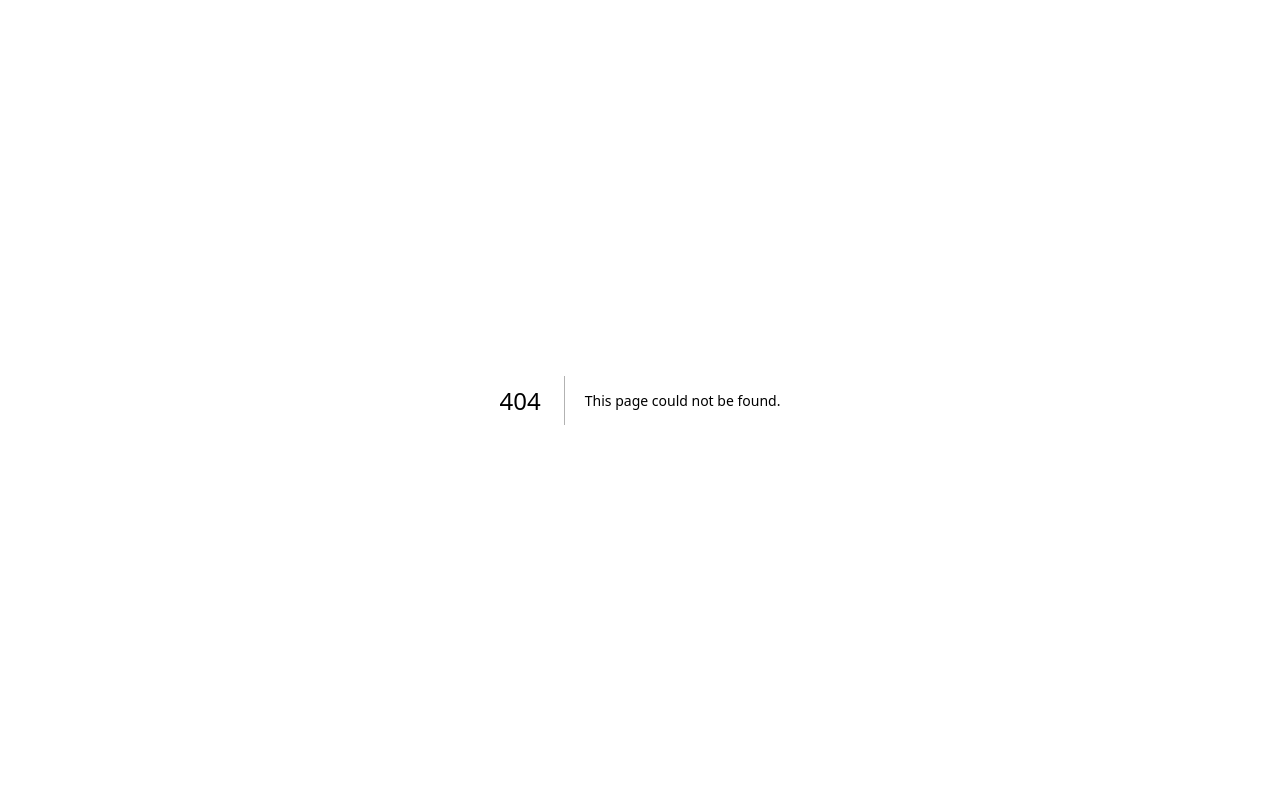
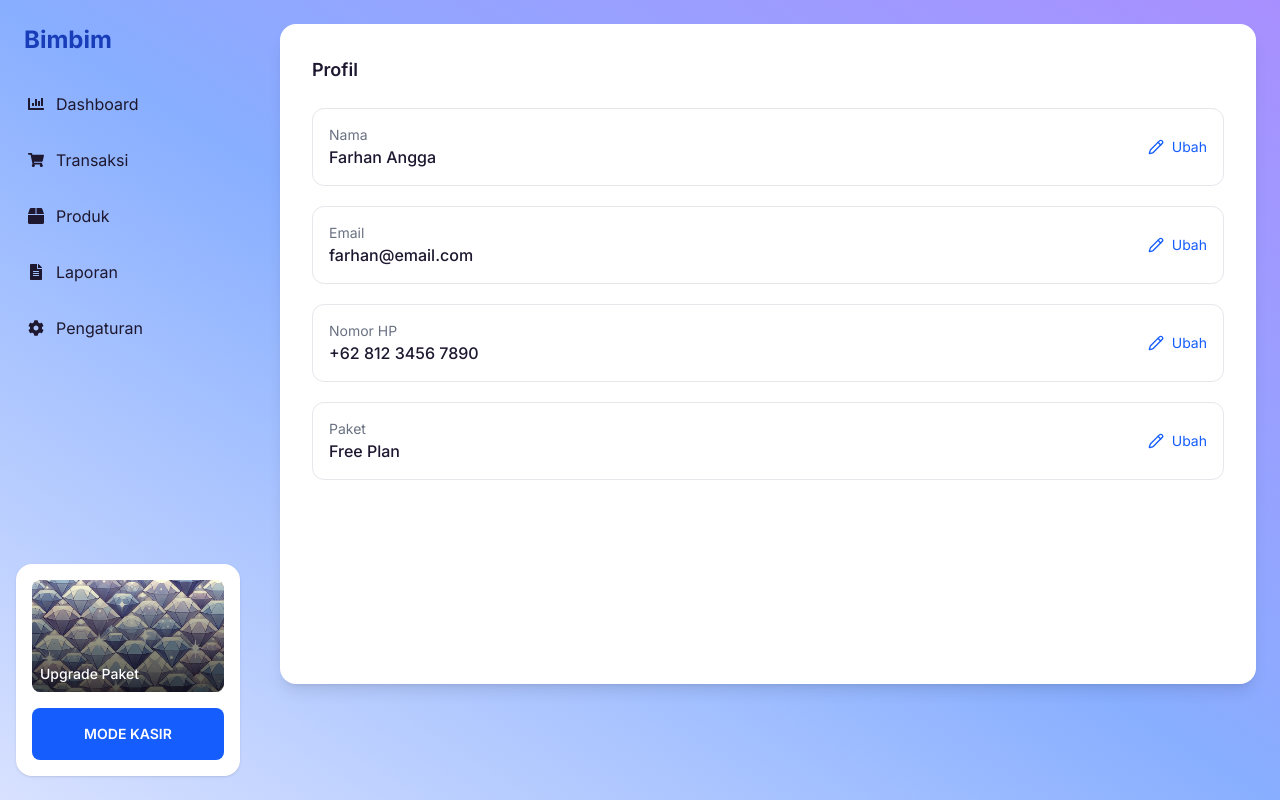
Before and after one commit to farhanangga/bimbim, a Next.js app: page /dashboard/pengaturan/profil in a window 1280 px wide. Before the commit this address had no page. Built offline with nearby package versions, Linux system fonts and the light colour scheme.

Commit message:
add new page

```diff
--- /dev/null
+++ b/src/app/dashboard/pengaturan/profil/page.tsx
@@ -0,0 +1,85 @@
+"use client";
+
+import { useState } from "react";
+import { useRouter } from "next/navigation";
+import Sidebar from "@/components/Sidebar";
+import { Menu, ArrowLeft, Pencil } from "lucide-react";
+
+export default function ProfilPage() {
+  const router = useRouter();
+  const [sidebarOpen, setSidebarOpen] = useState(false);
+
+  return (
+    <div className="relative min-h-screen text-[#1D172F]">
+
+      {/* Background */}
+      <div className="fixed inset-0 bg-white lg:bg-gradient-to-tr from-[#D8E1FF] via-[#88AEFF] to-[#A88FFF] -z-10" />
+
+      {/* Sidebar Desktop */}
+      <div className="hidden lg:block">
+        <Sidebar />
+      </div>
+
+      {/* Sidebar Mobile */}
+      {sidebarOpen && (
+        <div className="fixed inset-0 z-40 flex lg:hidden">
+          <div
+            className="fixed inset-0 bg-black/50"
+            onClick={() => setSidebarOpen(false)}
+          />
+          <div className="relative bg-white w-64 h-full shadow-xl z-50">
+            <Sidebar />
+          </div>
+        </div>
+      )}
+
+      {/* Mobile Header */}
+      <div className="lg:hidden flex items-center p-4 bg-white sticky top-0 z-30 gap-3">
+        <button onClick={() => router.back()}>
+          <ArrowLeft size={26} />
+        </button>
+        <h1 className="font-semibold text-lg">Profil</h1>
+      </div>
+
+      {/* MAIN CONTENT */}
+      <div className="lg:ml-64 lg:p-6">
+        <div className="bg-white p-4 lg:p-8 rounded-none lg:rounded-2xl shadow-none lg:shadow-lg h-full lg:min-h-165">
+
+          <h2 className="hidden lg:block text-lg font-semibold mb-6">
+            Profil
+          </h2>
+
+          <div className="space-y-5">
+
+            <ProfileItem label="Nama" value="Farhan Angga" />
+            <ProfileItem label="Email" value="farhan@email.com" />
+            <ProfileItem label="Nomor HP" value="+62 812 3456 7890" />
+            <ProfileItem label="Paket" value="Free Plan" />
+
+          </div>
+        </div>
+      </div>
+    </div>
+  );
+}
+
+function ProfileItem({
+  label,
+  value
+}: {
+  label: string;
+  value: string;
+}) {
+  return (
+    <div className="p-4 rounded-xl border border-gray-200 flex items-center justify-between hover:bg-gray-50 transition">
+      <div>
+        <p className="text-sm text-gray-500">{label}</p>
+        <p className="font-medium">{value}</p>
+      </div>
+      <button className="flex items-center gap-2 text-sm text-blue-600">
+        <Pencil size={16} />
+        Ubah
+      </button>
+    </div>
+  );
+}
```
